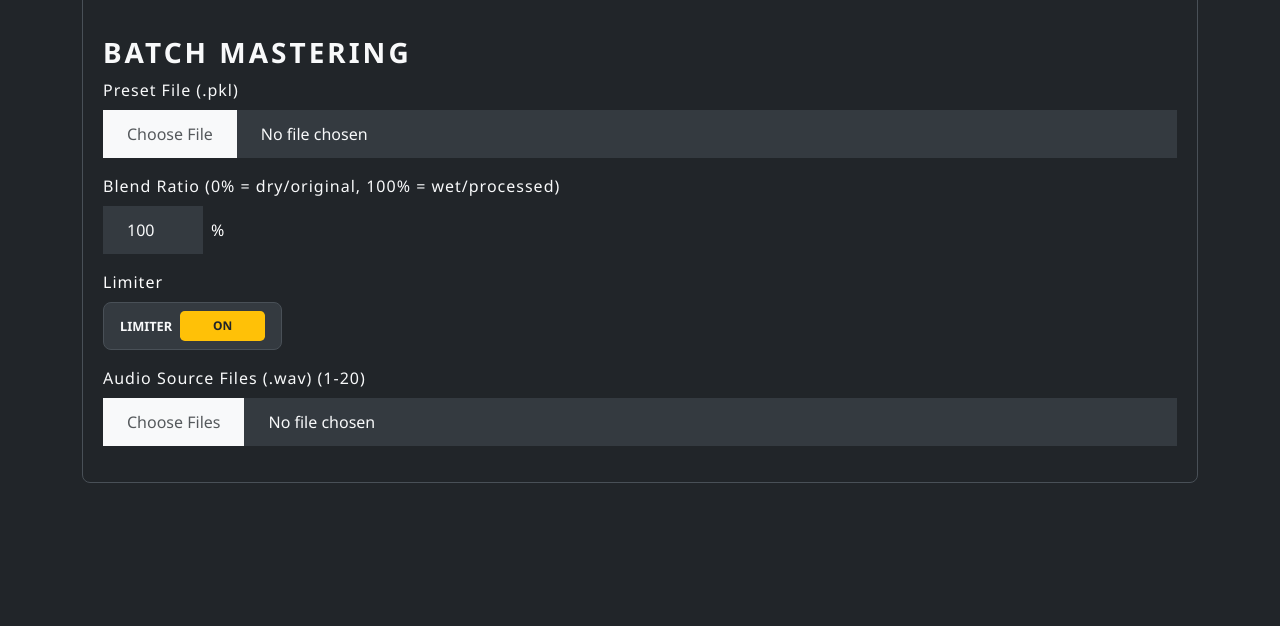
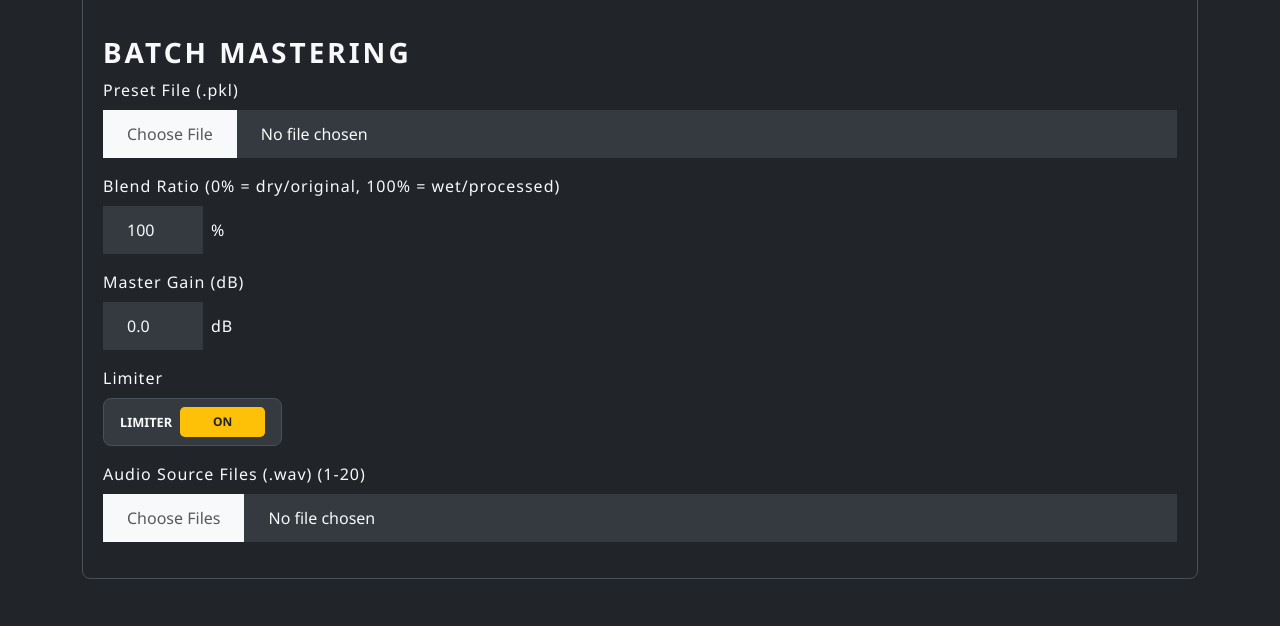
Before and after one commit to jasper046/matchering_webapp, a FastAPI app: page / in a window 1280 px wide, after a click on "Batch Mastering". Shown: the part 174-800 px from the top of the page. Run offline with FastAPI, Linux system fonts and the light colour scheme; some libraries are stand-ins or nearby versions.

Commit message:
Fixed application of master gain in output files and changed output files to 24bit

```diff
--- a/app/main.py
+++ b/app/main.py
@@ -463,7 +463,7 @@ async def process_stems(
 
         combined_filename = f"combined_{uuid.uuid4()}.wav"
         combined_path = os.path.join(OUTPUT_DIR, combined_filename)
-        sf.write(combined_path, combined_audio, sr)
+        sf.write(combined_path, combined_audio, sr, subtype='PCM_24')
 
         return {
             "message": "Stem processing completed successfully",
@@ -965,6 +965,7 @@ async def blend_and_save(
     processed_path: str = Form(...),
     blend_ratio: float = Form(...),
     apply_limiter: bool = Form(True),
+    master_gain: float = Form(0.0),
     original_filename: str = Form(None),
     reference_filename: str = Form(None)
 ):
@@ -993,7 +994,10 @@ async def blend_and_save(
 
         blended_audio = (original_audio * (1 - blend_ratio)) + (processed_audio * blend_ratio)
 
-        # Simple blend without gain or mute adjustments
+        # Apply master gain (convert dB to linear multiplier)
+        if master_gain != 0.0:
+            gain_multiplier = 10 ** (master_gain / 20.0)
+            blended_audio = blended_audio * gain_multiplier
 
         if apply_limiter:
             # Apply limiter for soft clipping
@@ -1018,7 +1022,7 @@ async def blend_and_save(
             blended_filename = f"blended_{uuid.uuid4()}.wav"
 
         blended_path = os.path.join(OUTPUT_DIR, blended_filename)
-        sf.write(blended_path, blended_audio, sr_orig)
+        sf.write(blended_path, blended_audio, sr_orig, subtype='PCM_24')
 
         return {"message": "Blended audio saved successfully", "blended_file_path": blended_path}
     except Exception as e:
@@ -1110,7 +1114,7 @@ async def blend_stems_and_save(
         # Save the result
         blended_filename = f"stem_blend_{uuid.uuid4()}.wav"
         blended_path = os.path.join(OUTPUT_DIR, blended_filename)
-        sf.write(blended_path, combined_audio, sr_vocal)
+        sf.write(blended_path, combined_audio, sr_vocal, subtype='PCM_24')
 
         return {"message": "Stem blend saved successfully", "blended_file_path": blended_path}
     except Exception as e:
@@ -1224,7 +1228,7 @@ async def save_stem_blend(
 
         # Save the result
         blended_path = os.path.join(OUTPUT_DIR, blended_filename)
-        sf.write(blended_path, combined_audio, sr_vocal)
+        sf.write(blended_path, combined_audio, sr_vocal, subtype='PCM_24')
 
         return {"message": "Stem blend saved successfully", "blended_file_path": blended_path}
     except Exception as e:
@@ -1289,7 +1293,8 @@ async def process_batch(
     preset_file: UploadFile = File(...),
     target_files: List[UploadFile] = File(...),
     blend_ratio: float = Form(1.0),
-    apply_limiter: bool = Form(True)
+    apply_limiter: bool = Form(True),
+    master_gain: float = Form(0.0)
 ):
     if not (1 <= len(target_files) <= 20):
         raise HTTPException(status_code=400, detail="Please upload between 1 and 20 target files.")
@@ -1333,12 +1338,13 @@ async def process_batch(
             preset_temp_path,
             target_file_paths,
             blend_ratio,
-            apply_limiter
+            apply_limiter,
+            master_gain
         )
 
     return {"message": "Batch processing started", "batch_id": batch_id}
 
-def _run_batch_processing(batch_id: str, preset_path: str, target_paths: List[str], blend_ratio: float, apply_limiter: bool):
+def _run_batch_processing(batch_id: str, preset_path: str, target_paths: List[str], blend_ratio: float, apply_limiter: bool, master_gain: float):
     try:
         # Get preset name for filename
         preset_name = os.path.splitext(os.path.basename(preset_path))[0][:8]  # Cap at 8 chars
@@ -1353,11 +1359,34 @@ def _run_batch_processing(batch_id: str, preset_path: str, target_paths: List[st
                 output_filename = f"{original_filename}-out-{preset_name}.wav"
                 output_path = os.path.join(OUTPUT_DIR, output_filename)
 
-                mg.process_with_preset(
-                    target=target_path,
-                    preset_path=preset_path,
-                    results=[mg.pcm24(output_path)]
-                )
+                if master_gain == 0.0:
+                    # No gain adjustment needed, use direct processing
+                    mg.process_with_preset(
+                        target=target_path,
+                        preset_path=preset_path,
+                        results=[mg.pcm24(output_path)]
+                    )
+                else:
+                    # Apply master gain by processing to temp file then applying gain
+                    temp_processed_filename = f"batch_temp_{uuid.uuid4()}.wav"
+                    temp_processed_path = os.path.join(OUTPUT_DIR, temp_processed_filename)
+
+                    mg.process_with_preset(
+                        target=target_path,
+                        preset_path=preset_path,
+                        results=[mg.pcm24(temp_processed_path)]
+                    )
+
+                    # Read processed audio and apply master gain
+                    processed_audio, sr = sf.read(temp_processed_path)
+                    gain_multiplier = 10 ** (master_gain / 20.0)
+                    processed_audio = processed_audio * gain_multiplier
+
+                    if apply_limiter:
+                        processed_audio = limit(processed_audio, mg.Config())
+
+                    sf.write(output_path, processed_audio, sr, subtype='PCM_24')
+                    os.remove(temp_processed_path)  # Clean up temp file
             else:
                 # Blended processing - format: originalname_out_presetname-blend50.wav
                 processed_filename = f"batch_temp_{uuid.uuid4()}.wav"
@@ -1390,6 +1419,11 @@ def _run_batch_processing(batch_id: str, preset_path: str, target_paths: List[st
                 # Blend the audio
                 blended_audio = (original_audio * (1 - blend_ratio)) + (processed_audio * blend_ratio)
 
+                # Apply master gain (convert dB to linear multiplier)
+                if master_gain != 0.0:
+                    gain_multiplier = 10 ** (master_gain / 20.0)
+                    blended_audio = blended_audio * gain_multiplier
+
                 if apply_limiter:
                     # Apply limiter for soft clipping
                     blended_audio = limit(blended_audio, mg.Config())
@@ -1397,7 +1431,7 @@ def _run_batch_processing(batch_id: str, preset_path: str, target_paths: List[st
                 # Save the blended result with proper naming
                 output_filename = f"{original_filename}-out-{preset_name}-blend{blend_percentage}.wav"
                 output_path = os.path.join(OUTPUT_DIR, output_filename)
-                sf.write(output_path, blended_audio, sr_orig)
+                sf.write(output_path, blended_audio, sr_orig, subtype='PCM_24')
 
                 # Clean up temporary processed file
                 os.remove(processed_path)
@@ -1594,11 +1628,17 @@ def separate_stems_background(audio_path: str, job_id: str, original_filename: s
         vocal_path = os.path.join(OUTPUT_DIR, vocal_filename)
         instrumental_path = os.path.join(OUTPUT_DIR, instrumental_filename)
 
-        # Rename files to clean names
+        # Rename files to clean names and convert to 24-bit
         if os.path.exists(temp_vocal_path):
-            shutil.move(temp_vocal_path, vocal_path)
+            # Read 16-bit file and re-save as 24-bit
+            vocal_audio, vocal_sr = sf.read(temp_vocal_path)
+            sf.write(vocal_path, vocal_audio, vocal_sr, subtype='PCM_24')
+            os.remove(temp_vocal_path)  # Remove 16-bit temporary file
         if os.path.exists(temp_instrumental_path):
-            shutil.move(temp_instrumental_path, instrumental_path)
+            # Read 16-bit file and re-save as 24-bit
+            instrumental_audio, instrumental_sr = sf.read(temp_instrumental_path)
+            sf.write(instrumental_path, instrumental_audio, instrumental_sr, subtype='PCM_24')
+            os.remove(temp_instrumental_path)  # Remove 16-bit temporary file
 
         # Complete
         processing_progress[job_id].update({
--- a/app/static/batch_processing.js
+++ b/app/static/batch_processing.js
@@ -94,6 +94,10 @@ window.handleProcessBatchFormSubmit = async (e) => {
     // Add blend ratio
     const blendRatio = document.getElementById('batch-blend-ratio').value / 100.0;
     formData.append('blend_ratio', blendRatio);
+
+    // Add master gain
+    const masterGain = document.getElementById('batch-master-gain').value;
+    formData.append('master_gain', parseFloat(masterGain));
 
     // Add limiter setting
     formData.append('apply_limiter', window.batchLimiterEnabled);
--- a/app/static/processing_logic.js
+++ b/app/static/processing_logic.js
@@ -233,6 +233,13 @@ window.handleSaveBlend = async () => {
         formData.append('processed_path', window.processedFilePath);
         formData.append('blend_ratio', blendRatio);
         formData.append('apply_limiter', true);
+
+        // Add master gain value
+        const masterGainValue = document.getElementById('master-gain-value');
+        if (masterGainValue) {
+            formData.append('master_gain', parseFloat(masterGainValue.value));
+        }
+
         if (originalFilename) {
             formData.append('original_filename', originalFilename);
         }
--- a/app/templates/index.html
+++ b/app/templates/index.html
@@ -332,6 +332,13 @@
                             </div>
                         </div>
                         <div class="mb-3">
+                            <label for="batch-master-gain" class="form-label">Master Gain (dB)</label>
+                            <div class="d-flex align-items-center gap-2">
+                                <input type="number" class="form-control" id="batch-master-gain" min="-3.0" max="3.0" step="0.1" value="0.0" style="width: 100px;">
+                                <span class="text-light">dB</span>
+                            </div>
+                        </div>
+                        <div class="mb-3">
                             <label class="form-label text-light">Limiter</label>
                             <div>
                                 <button type="button" id="batchLimiterButton" class="btn limiter-btn limiter-on">
```
